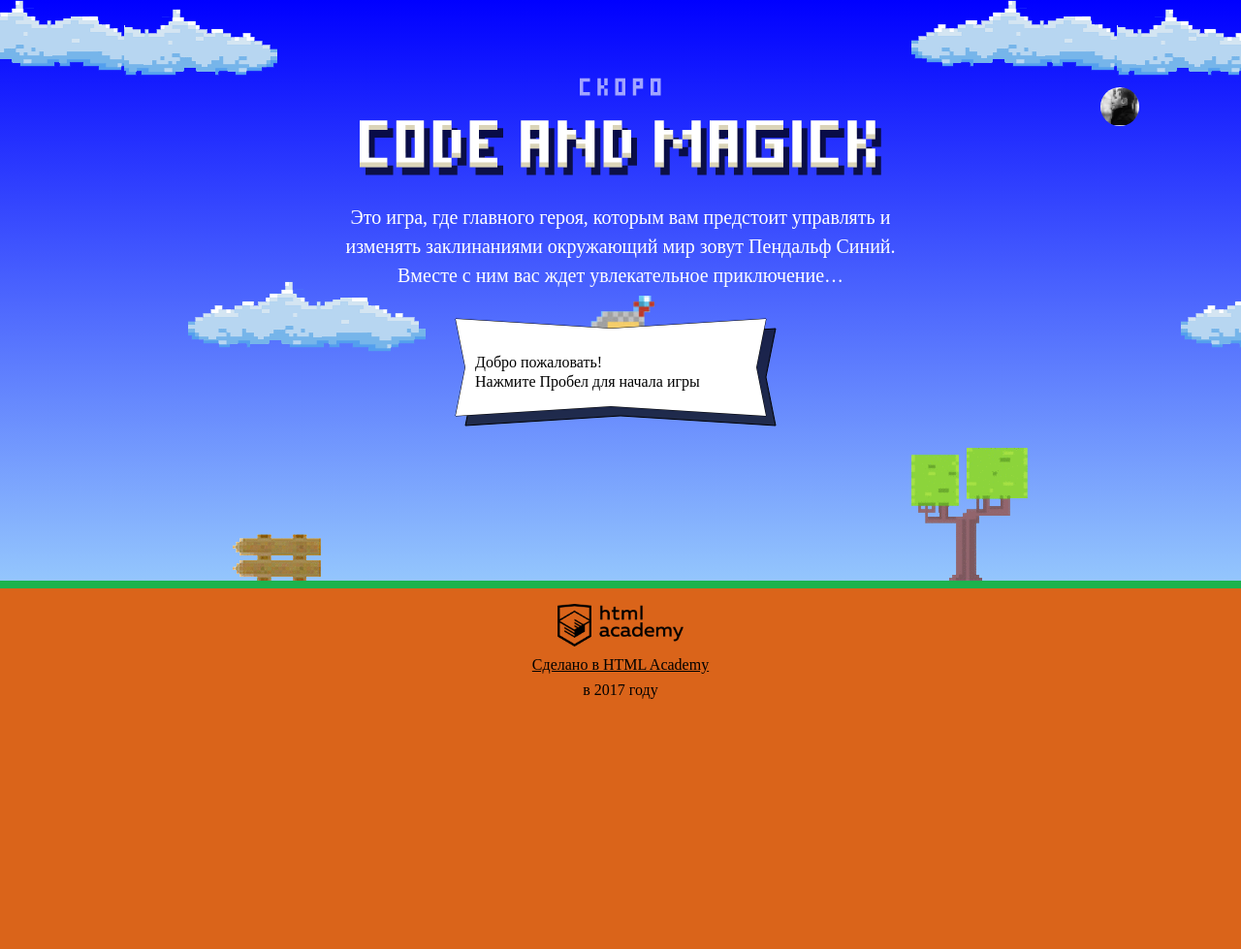
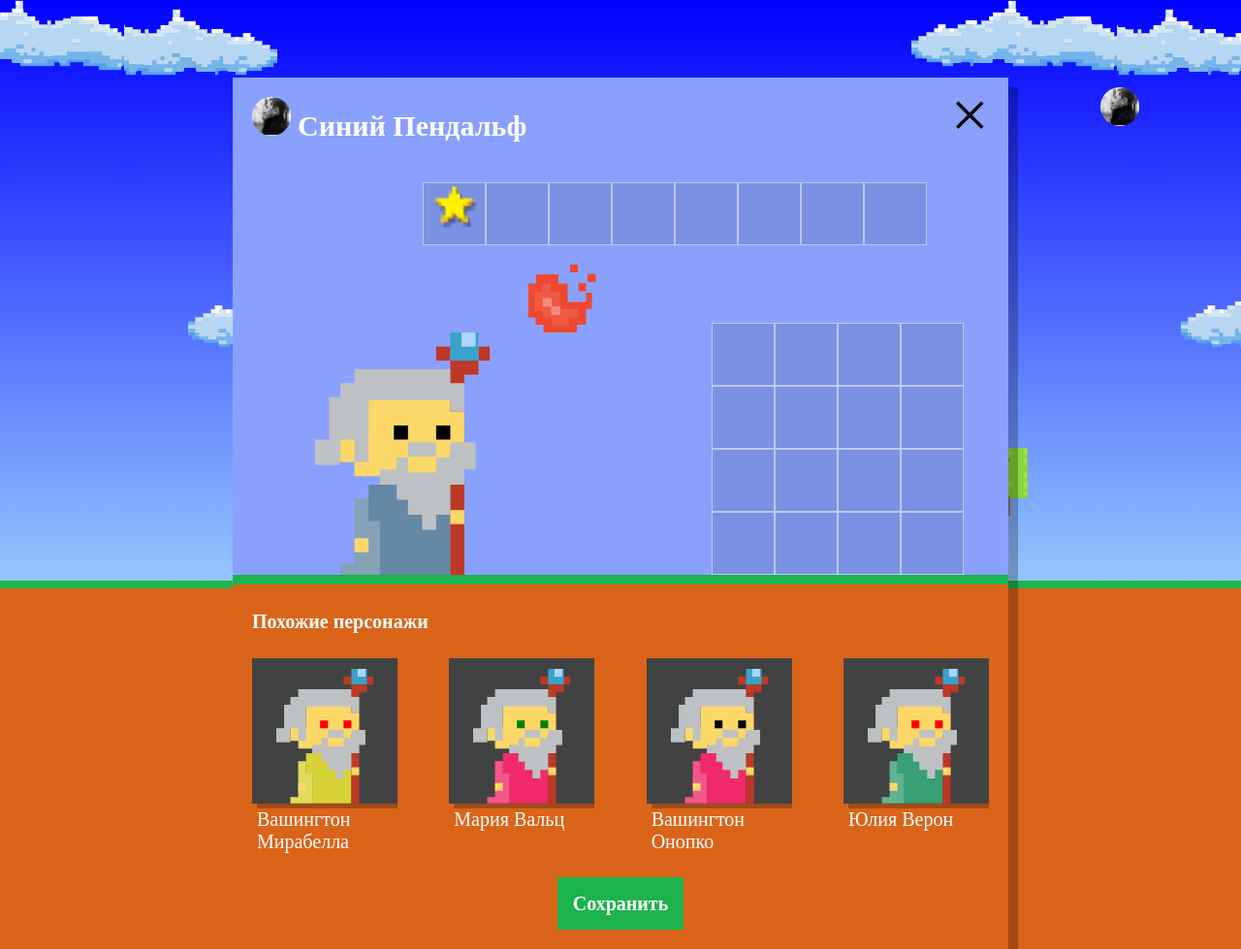
Before and after one commit to Nickdem/903011-code-and-magick-17, a website: page index.html in a window 1280 px wide. Shown: the whole page at 97% size. Before the commit the page ends 800 px from the top, so only its background shows below. Drawn offline with Linux system fonts and the light colour scheme; a web font is replaced by a local one.

Commit message:
всплывающее окно настройки персонажа

```diff
--- a/index.html
+++ b/index.html
@@ -201,9 +201,8 @@
     return wizardPositionY;
   }
 </script>
-
 <script src="js/stat.js"></script>
-
+<script src="js/setup.js"></script>
 <script src="js/game.js"></script>
 
 </body>
--- /dev/null
+++ b/js/setup.js
@@ -0,0 +1,62 @@
+'use strict';
+
+var NAMES = ['Иван', 'Хуан Себастьян', 'Мария', 'Кристоф', 'Виктор', 'Юлия', 'Люпита', 'Вашингтон'];
+var SURNAMES = ['да Марья', 'Верон', 'Мирабелла', 'Вальц', 'Онопко', 'Топольницкая', 'Нионго', 'Ирвинг'];
+var COAT_COLORS = ['rgb(101, 137, 164)', 'rgb(241, 43, 107)', 'rgb(146, 100, 161)', 'rgb(56, 159, 117)', 'rgb(215, 210, 55)', 'rgb(0, 0, 0)'];
+var EYES_COLORS = ['black', 'red', 'blue', 'yellow', 'green'];
+var WIZARDS_QUANTITY = 4;
+
+var userDialog = document.querySelector('.setup');
+userDialog.classList.remove('hidden');
+
+document.querySelector('.setup-similar').classList.remove('hidden');
+var similarListElement = document.querySelector('.setup-similar-list');
+
+var similarWizardTemplate = document.querySelector('#similar-wizard-template')
+    .content
+    .querySelector('.setup-similar-item');
+
+// получение рандомного индекса массива
+var getRandomElement = function (array) {
+  var index = Math.floor(Math.random() * array.length);
+  return (array[index]);
+};
+
+// создание характеристик волшебника
+var getWizard = function () {
+  var wizard = {
+    name: getRandomElement(NAMES) + ' ' + getRandomElement(SURNAMES),
+    coatColor: getRandomElement(COAT_COLORS),
+    eyesColor: getRandomElement(EYES_COLORS)
+  };
+  return wizard;
+};
+
+// создание массива с объектами-характеристиками волшебников
+var generateWizards = function () {
+  var wizards = [];
+  for (var i = 0; i < WIZARDS_QUANTITY; i++) {
+    wizards.push(getWizard());
+  }
+  return wizards;
+};
+
+var wizards = generateWizards();
+
+// вставка шаблона
+var renderWizard = function (wizard) {
+  var wizardElement = similarWizardTemplate.cloneNode(true);
+  wizardElement.querySelector('.setup-similar-label').textContent = wizard.name;
+  wizardElement.querySelector('.wizard-coat').style.fill = wizard.coatColor;
+  wizardElement.querySelector('.wizard-eyes').style.fill = wizard.eyesColor;
+
+  return wizardElement;
+};
+
+var fragment = document.createDocumentFragment();
+for (var i = 0; i < wizards.length; i++) {
+  fragment.appendChild(renderWizard(wizards[i]));
+}
+similarListElement.appendChild(fragment);
+
+userDialog.querySelector('.setup-similar').classList.remove('hidden');
```
